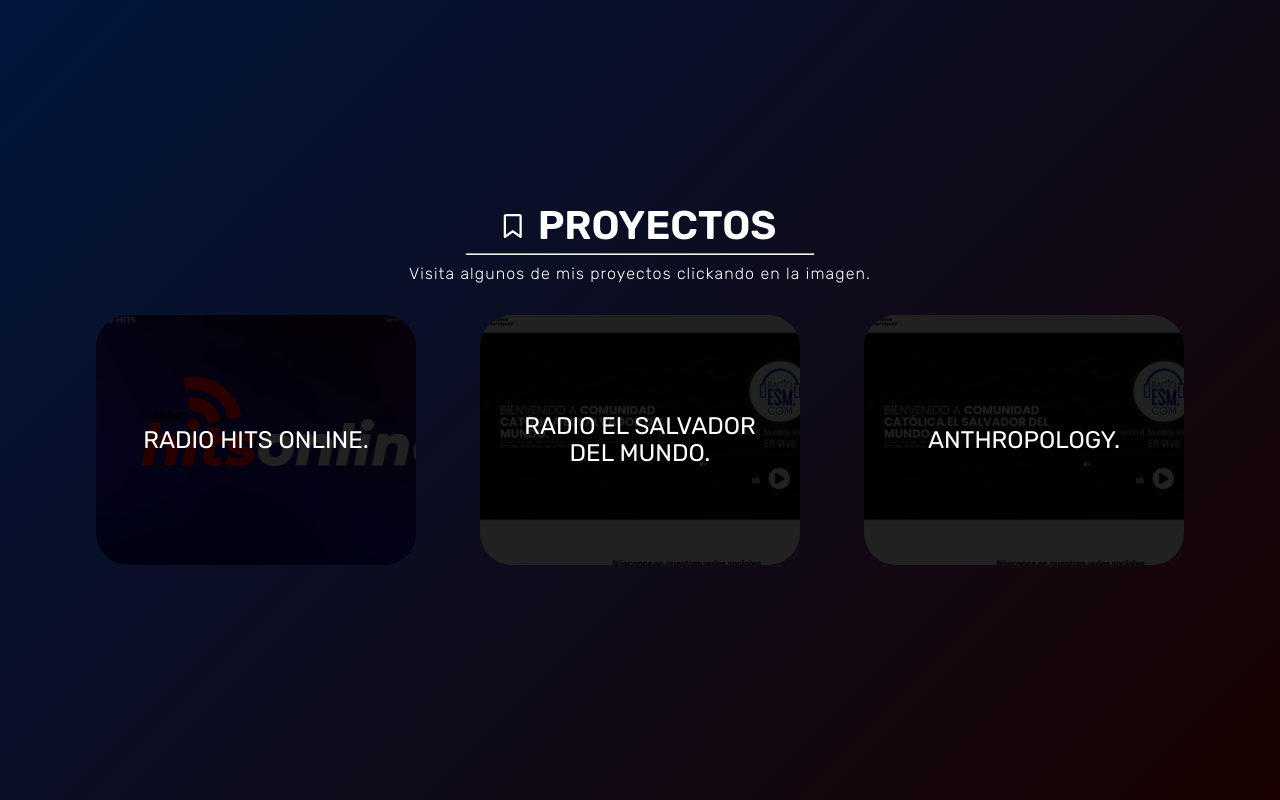
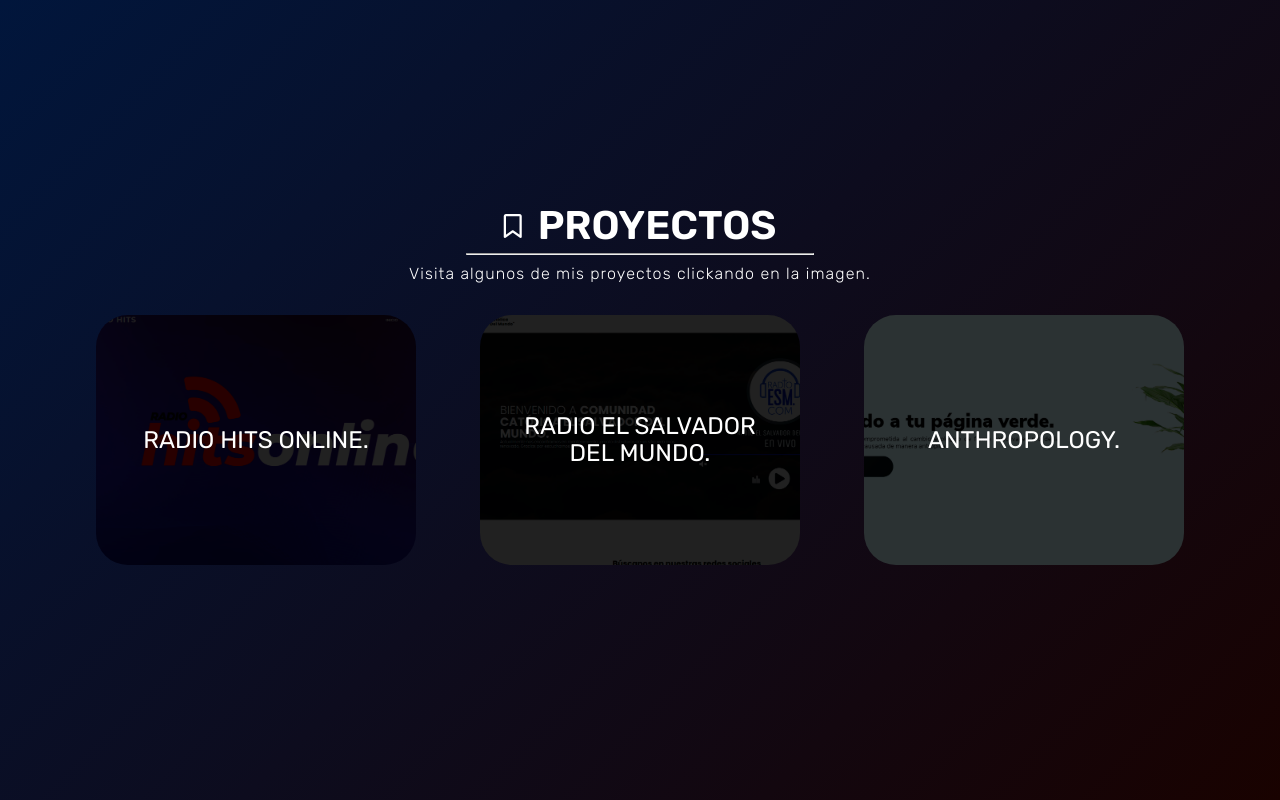
Before and after one commit to xcsmedia/welcome, a plain HTML site: page index.html in a window 1280 px wide. Shown: the part 800-1600 px from the top of the page. Drawn offline with nearby package versions, Linux system fonts and the light colour scheme.

Commit message:
Update style.css

```diff
--- a/css/style.css
+++ b/css/style.css
@@ -170,7 +170,7 @@
 }
 .linkimg .cuadro-3 {
 	text-decoration: none;
-	background: url(img/img-esm.png);
+	background: url(img/img-natural.png);
 	background-size: cover;
 	height: 250px;
 	width: 400px;
```
